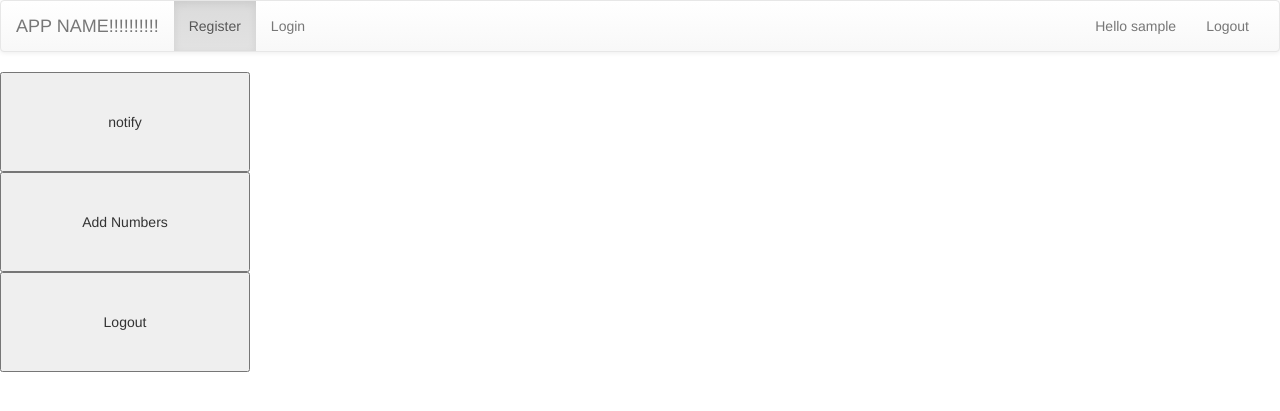
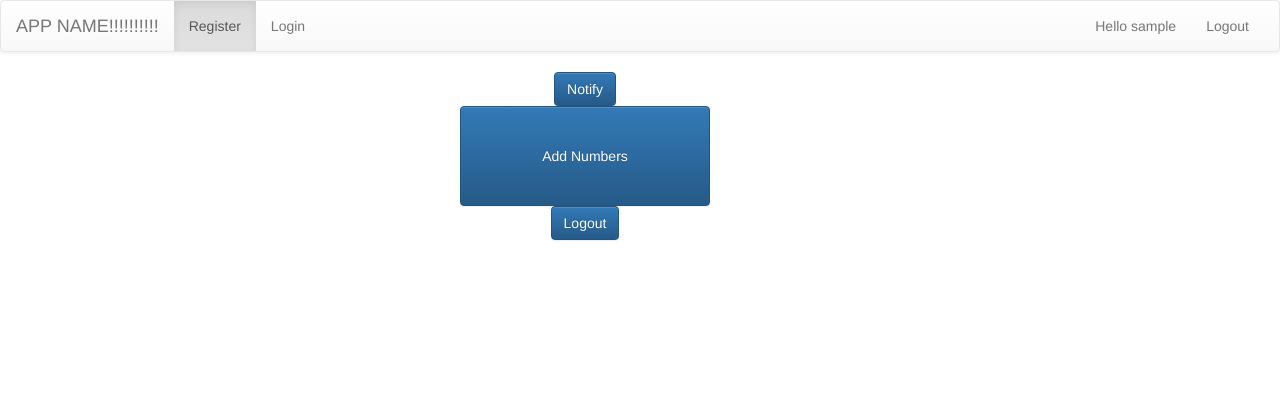
Before and after one commit to DrkSephy/lehman-hackathon, a Django app: page /notify/ in a window 1280 px wide. Shown: the top 411 px of the page. Run offline with Django 3.2, Linux system fonts and the light colour scheme; the visitor is signed in with stand-in values (Sample User, id 1); some libraries are stand-ins or nearby versions.

Commit message:
notify work

```diff
--- a/app/hack/templates/notify.html
+++ b/app/hack/templates/notify.html
@@ -6,14 +6,17 @@
 
 {% include 'base.html' %}
 <body>
+	<div class="container text-center btn-group-vertical">
 	<form method="POST" action="{% url 'hack.views.sendNotification' %}">
 	{% csrf_token %}
-		<input type="submit" id="notifyButton" value="notify" style="width:250px; height:100px"/>
+		<!--<input class="btn btn-default" type="submit" id="notifyButton" value="notify" style="width:250px; height:100px"/>-->
+		<button class="btn btn-primary" id="notifyButton">Notify</button>
 	</form>
 
 	<form method="POST" action="{% url 'hack.views.addNumbers' %}">
 	{% csrf_token %}
-		<input type="button" data-toggle="modal" data-target="#myModal" id="addNumbersButton" value="Add Numbers" style="width:250px; height:100px"/>
+		<input class="btn btn-primary"  type="button" data-toggle="modal" data-target="#myModal" id="addNumbersButton" value="Add Numbers"  style="width:250px; height:100px"/><!---->
+		<!--<button class="btn btn-default" id="addNumbersButton" data-toggle="modal" data-target="#myModal">Add Numbers</button>-->
 	</form>
 
 
@@ -59,9 +62,11 @@
 
 	<form method="POST" action="{% url 'hack.views.logoutUser' %}">
 	{% csrf_token %}
-		<input type="submit" id="addNumbersButton" value="Logout" style="width:250px; height:100px"/>
+		<!---<input class="btn btn-default"  type="submit" id="logOut" value="Logout" style="width:250px; height:100px"/>-->
+		<button class="btn btn-primary" id="logOut">Logout</button>
 	</form>
 
+	</div>
 	{{msg}}
 </body>
 
```
